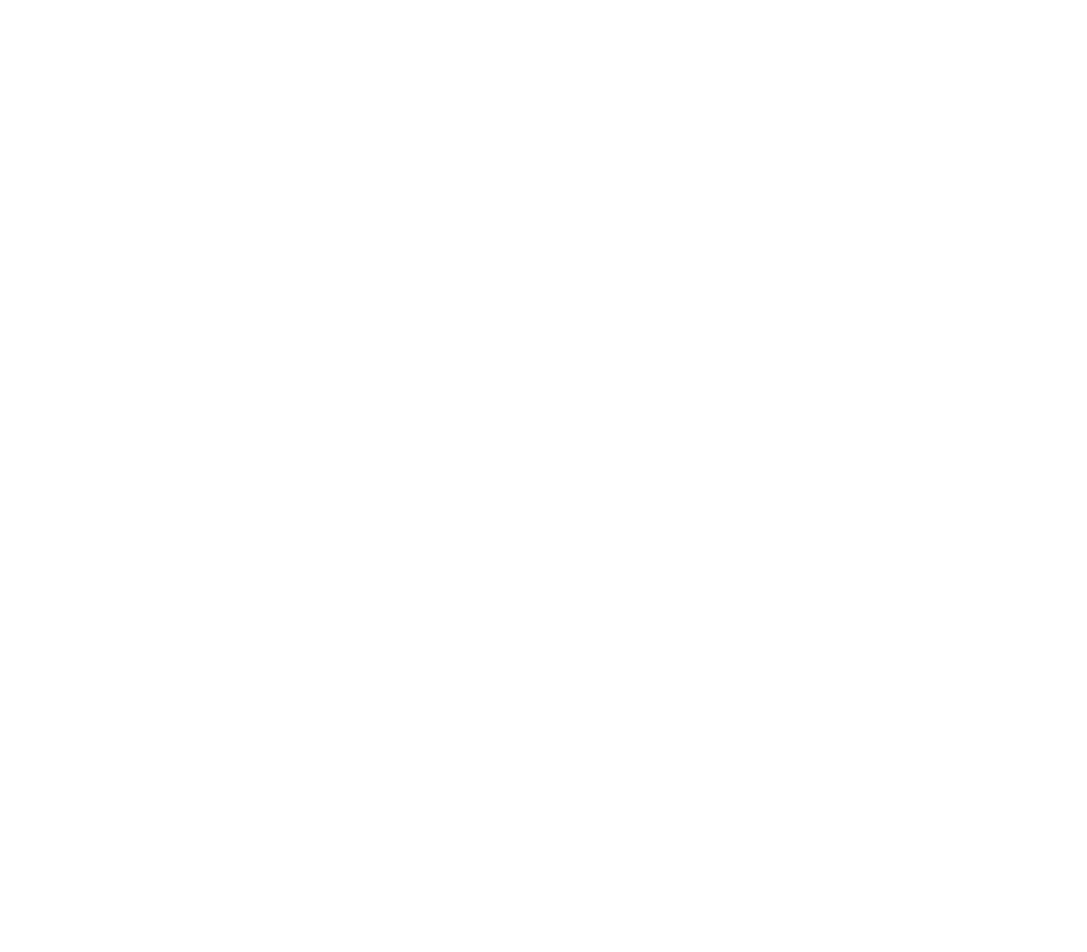
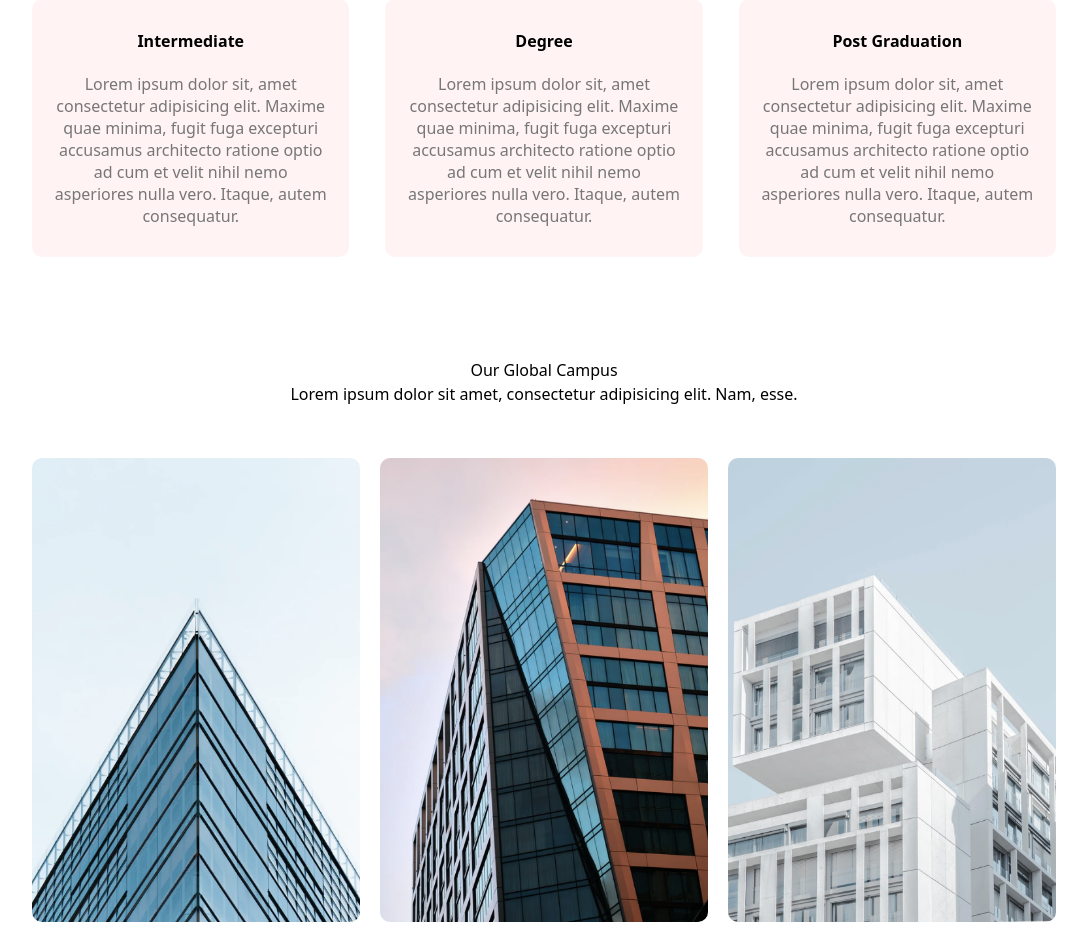
Before and after one commit to DevSunny05/next-college-site, a Next.js app: page / in a window 1280 px wide. Shown: the part 1048-2000 px from the top of the page, without its empty margins (96-1183 px from the left). Before the commit the page ends 800 px from the top, so only its background shows below. Built offline with nearby package versions, Linux system fonts and the light colour scheme.

Commit message:
course section created

```diff
--- a/src/app/components/Navbar.jsx
+++ b/src/app/components/Navbar.jsx
@@ -1,16 +1,25 @@
+"use client";
 import Link from "next/link";
-import React from "react";
+import React, { useRef } from "react";
 import { MdOutlineCancel } from "react-icons/md";
 import { IoMdMenu } from "react-icons/io";
 
 const Navbar = () => {
+  const navRef = useRef(null);
+
+  const showMenu = () => {
+    if (navRef.current) navRef.current.style.right = "0";
+  };
+  const hideMenu = () => {
+    if (navRef.current) navRef.current.style.right = "-200px";
+  };
   return (
     <nav>
       <Link href={"/"}>
         <img src="/logo.png" alt="logo" />
       </Link>
-      <div className="nav-links">
-        <MdOutlineCancel className="fa" />
+      <div className="nav-links" id="nav-links" ref={navRef}>
+        <MdOutlineCancel className="fa" onClick={hideMenu} />
         <ul>
           <li>
             <Link href={"/"}>Home</Link>
@@ -29,7 +38,7 @@
           </li>
         </ul>
       </div>
-      <IoMdMenu className="fa" />
+      <IoMdMenu className="fa" onClick={showMenu} />
     </nav>
   );
 };
--- /dev/null
+++ b/src/app/course/page.jsx
@@ -0,0 +1,14 @@
+import React from "react";
+
+const page = () => {
+  return (
+    <div className="">
+      <h1>Courses We Offer</h1>
+      <p>
+        Lorem ipsum dolor sit amet, consectetur adipisicing elit. Nam, esse.
+      </p>
+    </div>
+  );
+};
+
+export default page;
--- a/src/app/globals.css
+++ b/src/app/globals.css
@@ -115,9 +115,11 @@
     height: 100vh;
     background: #f44336;
     top: 0;
-    right: 0;
+    right: -200px;
     text-align: left;
     z-index: 2;
+    transition: 1s;
+
 
   }
 
@@ -133,3 +135,121 @@
     padding: 30px;
   }
 }
+
+
+/* couurse */
+
+.course{
+  width: 80%;
+  margin: auto;
+  text-align: center;
+  padding-top: 100px;
+}
+
+.course h1{
+  font-size: 36px;
+ font-weight: 600;
+}
+
+.course p{
+  color: #777;
+  font-size: 16px;
+ font-weight: 300;
+ line-height: 22px;
+ padding: 10px;
+}
+
+.row{
+  margin-top: 5%;
+  display: flex;
+  justify-content: space-between;
+}
+
+.course-col{
+  flex-basis: 31%;
+  background: #fff3f3;
+  border-radius: 10px;
+  margin-bottom: 5%;
+  padding: 20px 12px;
+  box-sizing: border-box;
+  transition: 0.5s;
+}
+
+.course-col h3{
+  text-align: center;
+  font-weight: 600;
+  margin: 10px 0;
+}
+
+.course-col:hover{
+  box-shadow: 0 0 20px 0px rgba(0,0,0,0.2);
+}
+
+@media (max-width: 700px){
+  .row{
+    flex-direction: column;
+  }
+
+  .course-col{
+    flex-basis: 100%;
+    margin-bottom: 20px;
+  }
+}
+
+/* .............campus.......... */
+
+.campus{
+  width: 80%;
+  margin: auto;
+  text-align: center;
+  padding-top: 50px;
+}
+
+.campus-col{
+  flex-basis: 32%;
+  position: relative;
+  border-radius: 10px;
+  overflow: hidden;
+  margin-bottom: 30px;
+
+
+}
+
+.campus-col img{
+  width: 100%;
+  height: 100%;
+  transition: 0.5s;
+}
+
+.layer{
+  position: absolute;
+  width: 100%;
+  height: 100%;
+  background:transparent;
+  top: 0;
+  left: 0;
+  transition: 0.5s;
+}
+
+.layer:hover{
+  background: rgba(226,0,0,0.7);
+}
+
+.layer h3{
+  width: 100%;
+  font-weight: 500;
+  color: #fff;
+  position: absolute;
+  font-size: 26px;
+  bottom: 0;
+  left: 50%;
+  transform: translateX(-50%);
+  opacity: 0;
+  transition: 0.5s;
+}
+
+.layer:hover h3{
+  bottom: 49%;
+  opacity: 1;
+
+}
--- a/src/app/page.js
+++ b/src/app/page.js
@@ -3,6 +3,7 @@
 
 export default function Home() {
   return (
+    <>
       <div className="header">
         <Navbar />
 
@@ -18,5 +19,74 @@
           </Link>
         </div>
       </div>
+      <section className="course">
+        <h1>Courses We Offer</h1>
+        <p>
+          Lorem ipsum dolor sit amet, consectetur adipisicing elit. Nam, esse.
+        </p>
+
+        <div className="row">
+          <div className="course-col">
+            <h3>Intermediate</h3>
+            <p>
+              Lorem ipsum dolor sit, amet consectetur adipisicing elit. Maxime
+              quae minima, fugit fuga excepturi accusamus architecto ratione
+              optio ad cum et velit nihil nemo asperiores nulla vero. Itaque,
+              autem consequatur.
+            </p>
+          </div>
+
+          <div className="course-col">
+            <h3>Degree</h3>
+            <p>
+              Lorem ipsum dolor sit, amet consectetur adipisicing elit. Maxime
+              quae minima, fugit fuga excepturi accusamus architecto ratione
+              optio ad cum et velit nihil nemo asperiores nulla vero. Itaque,
+              autem consequatur.
+            </p>
+          </div>
+
+          <div className="course-col">
+            <h3>Post Graduation</h3>
+            <p>
+              Lorem ipsum dolor sit, amet consectetur adipisicing elit. Maxime
+              quae minima, fugit fuga excepturi accusamus architecto ratione
+              optio ad cum et velit nihil nemo asperiores nulla vero. Itaque,
+              autem consequatur.
+            </p>
+          </div>
+        </div>
+      </section>
+
+      <section className="campus">
+        <h1>Our Global Campus</h1>
+        <p>
+          Lorem ipsum dolor sit amet, consectetur adipisicing elit. Nam, esse.
+        </p>
+
+        <div className="row">
+          <div className="campus-col">
+            <img src="/london.png" alt="campus1" />
+            <div className="layer">
+              <h3>LONDON</h3>
+            </div>
+          </div>
+
+          <div className="campus-col">
+            <img src="/newyork.png" alt="campus1" />
+            <div className="layer">
+              <h3>NEW YORK</h3>
+            </div>
+          </div>
+
+          <div className="campus-col">
+            <img src="/washington.png" alt="campus1" />
+            <div className="layer">
+              <h3>WASHINGTON</h3>
+            </div>
+          </div>
+        </div>
+      </section>
+    </>
   );
 }
```
Lines whose indentation alone changed are shown as unchanged.
